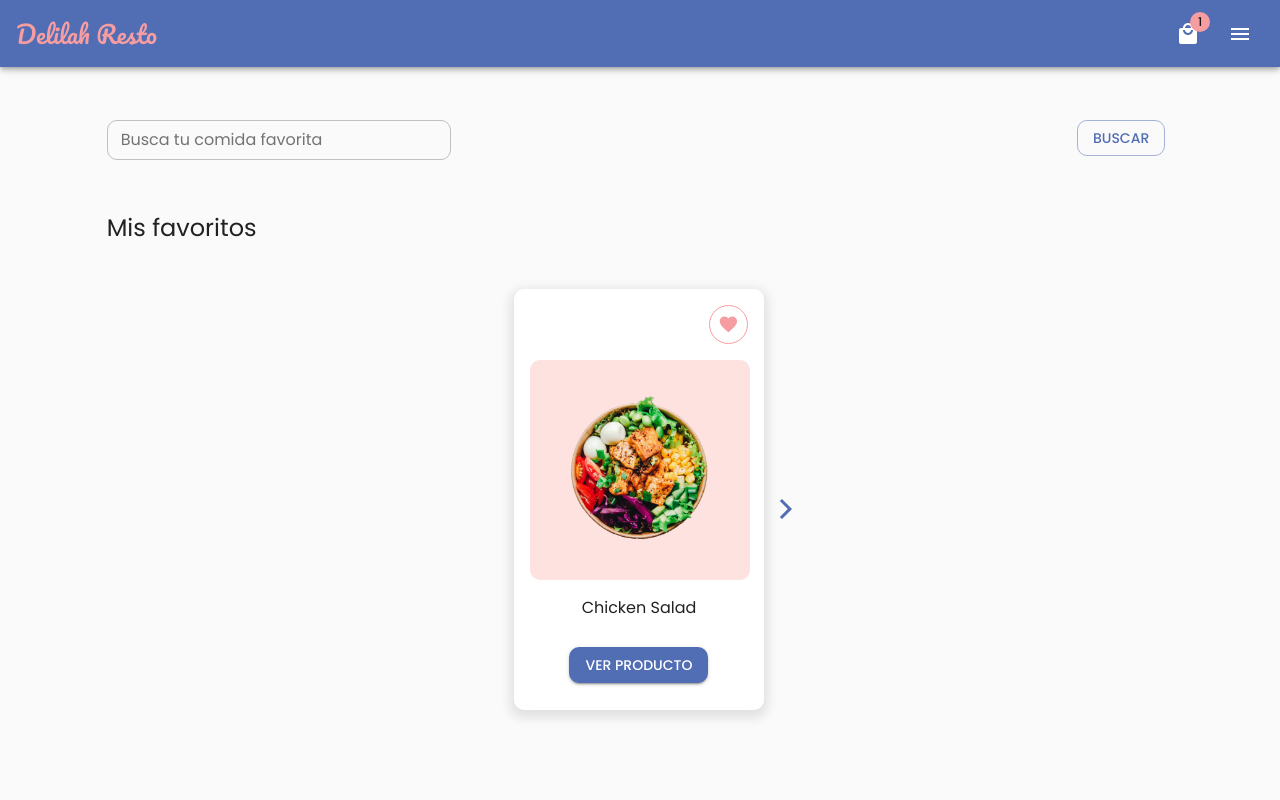
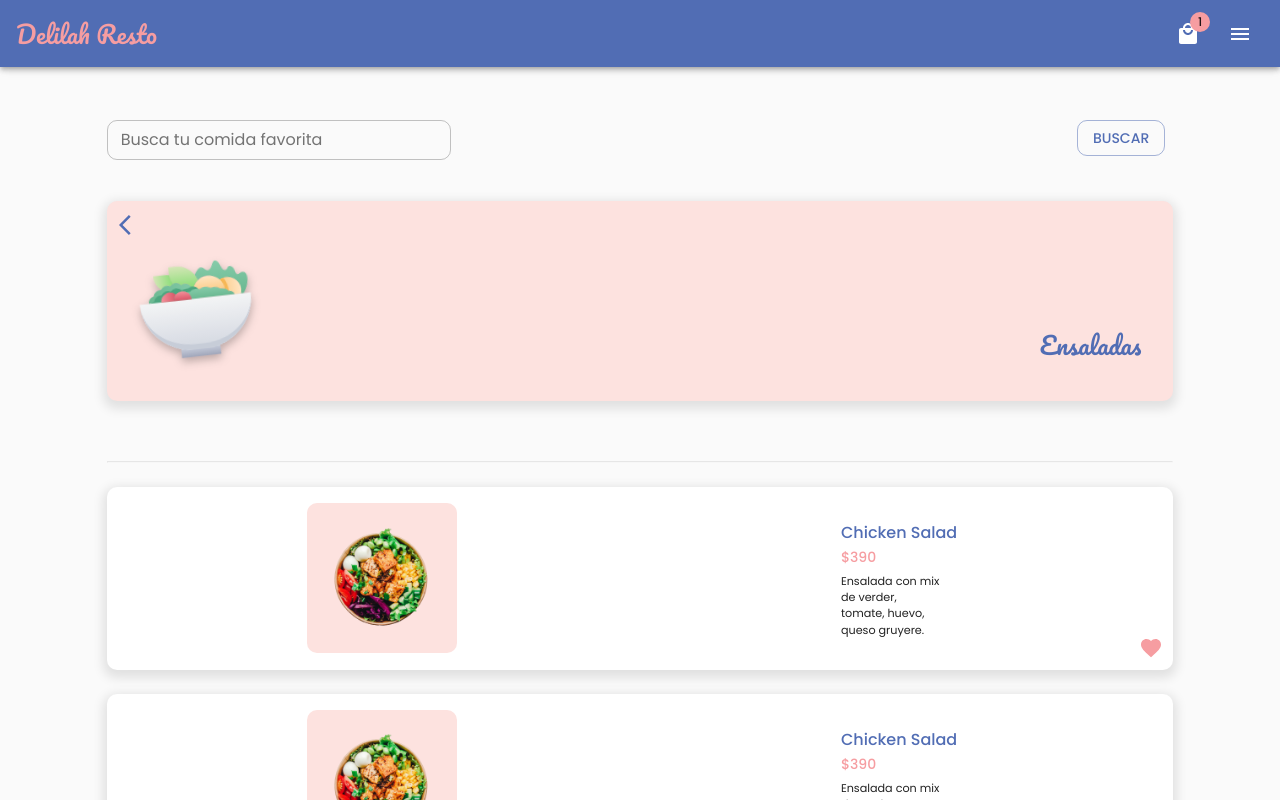
Before and after one commit to ludmila-niec/frontend_delilah_resto, a React (Create React App) app: page / in a window 1280 px wide. Shown: the top 800 px of the page. Built offline with nearby package versions, Linux system fonts and the light colour scheme.

Commit message:
category layout

```diff
--- a/src/App.js
+++ b/src/App.js
@@ -2,6 +2,7 @@ import React from "react";
 import Welcome from "./pages/Welcome";
 import Register from "./pages/Register";
 import Home from "./pages/Home";
+import Category from "./pages/Category";
 import { CssBaseline } from "@material-ui/core";
 import { ThemeProvider } from "@material-ui/core/styles";
 import { theme } from "./theme/theme";
@@ -13,7 +14,8 @@ function App() {
                 <CssBaseline />
                 {/* <Welcome /> */}
                 {/* <Register /> */}
-                <Home />
+                {/* <Home /> */}
+                <Category />
             </ThemeProvider>
         </div>
     );
--- /dev/null
+++ b/src/components/Category/CategoryCard.js
@@ -0,0 +1,73 @@
+import React from "react";
+import {
+    Card,
+    CardContent,
+    CardMedia,
+    IconButton,
+    Typography,
+} from "@material-ui/core";
+import { ArrowBackIos } from "@material-ui/icons";
+
+import { makeStyles } from "@material-ui/core/styles";
+import saladCategory from "../../assets/foodIllustration/Salad.svg";
+
+const useStyles = makeStyles((theme) => ({
+    cardContainer: {
+        height: "200px",
+        padding: "1rem",
+        margin: "1.3rem 0",
+        backgroundColor: theme.palette.secondaryLighter.main,
+        boxShadow: "0px 4px 11px 4px rgba(0, 0, 0, 0.1)",
+        position: "relative",
+    },
+    icon: {
+        position: "absolute",
+        left: 0,
+        top: 0,
+    },
+    foodCategory: {
+        height: "115px",
+        width: "115px",
+        margin: "0 0 0.5rem 1rem",
+        filter: "drop-shadow(0px 4px 4px rgba(0, 0, 0, 0.25))",
+        transform: "translateY(-10px) rotateZ(-6.5deg)",
+    },
+    cardItems: {
+        height: "100%",
+        display: "flex",
+        alignItems: "flex-end",
+        justifyContent: "space-between",
+    },
+    root: {
+        padding: 0,
+    },
+}));
+
+const CategoryCard = () => {
+    const classes = useStyles();
+    return (
+        <Card elevation={0} className={classes.cardContainer}>
+            <IconButton className={classes.icon}>
+                <ArrowBackIos color="primary" />
+            </IconButton>
+            <div className={classes.cardItems}>
+                <CardMedia
+                    image={saladCategory}
+                    title="ensalada"
+                    className={classes.foodCategory}
+                />
+                <CardContent>
+                    <Typography
+                        variant="h4"
+                        color="primary"
+                        className={classes.root}
+                    >
+                        Ensaladas
+                    </Typography>
+                </CardContent>
+            </div>
+        </Card>
+    );
+};
+
+export default CategoryCard;
--- /dev/null
+++ b/src/components/Category/ProductItem.js
@@ -0,0 +1,101 @@
+import React from "react";
+import {
+    Card,
+    CardContent,
+    CardMedia,
+    CardActionArea,
+    Typography,
+} from "@material-ui/core";
+import { Favorite } from "@material-ui/icons";
+import saladImg from "../../assets/ensalada.png";
+import { makeStyles } from "@material-ui/core/styles";
+
+const useStyles = makeStyles((theme) => ({
+    container: {
+        minHeight: 350,
+        padding: "1rem",
+        margin: "1.5rem 0",
+        boxShadow: '"0px 4px 11px 4px rgba(0, 0, 0, 0.1)',
+        position: "relative",
+    },
+    cardContent: {
+        display: "flex",
+        justifyContent: "space-around",
+        alignItems: "center",
+    },
+    background: {
+        height: "150px",
+        width: "150px",
+        borderRadius: theme.shape.borderRadius,
+        display: "flex",
+        alignItems: "center",
+        justifyContent: "center",
+        backgroundColor: theme.palette.secondaryLighter.main,
+    },
+    productImg: {
+        height: "90%",
+        width: "90%",
+    },
+    productData: {
+        alignSelf: "flex-start",
+    },
+    productTitle: {
+        fontWeight: 500,
+    },
+    productDescription: {
+        maxWidth: "100px",
+        fontSize: "0.7rem",
+        overflow: "hidden",
+    },
+    icon: {
+        position: "absolute",
+        right: "10px",
+        bottom: "10px",
+    },
+}));
+const ProductItem = () => {
+    const classes = useStyles();
+    return (
+        <Card
+            elevation={0}
+            className={classes.container}
+            style={{ boxShadow: "0px 4px 11px 4px rgba(0, 0, 0, 0.1)" }}
+        >
+            <CardActionArea className={classes.cardContent}>
+                <div className={classes.background}>
+                    <CardMedia
+                        image={saladImg}
+                        title="chicken salad"
+                        className={classes.productImg}
+                    />
+                </div>
+                <CardContent className={classes.productData}>
+                    <Typography
+                        variant="subtitle1"
+                        color="primary"
+                        className={classes.productTitle}
+                    >
+                        Chicken Salad
+                    </Typography>
+                    <Typography
+                        variant="subtitle2"
+                        color="secondary"
+                        gutterBottom
+                    >
+                        $390
+                    </Typography>
+                    <Typography
+                        variant="body2"
+                        className={classes.productDescription}
+                    >
+                        Ensalada con mix de verder, tomate, huevo, queso
+                        gruyere.
+                    </Typography>
+                </CardContent>
+            </CardActionArea>
+            <Favorite color="secondary" className={classes.icon} />
+        </Card>
+    );
+};
+
+export default ProductItem;
--- /dev/null
+++ b/src/components/Category/ProductList.js
@@ -0,0 +1,22 @@
+import React from "react";
+import ProductItem from "./ProductItem";
+import { makeStyles } from "@material-ui/core/styles";
+
+const useStyles = makeStyles((theme) => ({
+    container: {
+        margin: "2rem 0",
+    },
+}));
+const ProductList = () => {
+    const classes = useStyles();
+    return (
+        <div className={classes.container}>
+            <hr style={{ opacity: "0.2" }} />
+            <ProductItem />
+            <ProductItem />
+            <ProductItem />
+        </div>
+    );
+};
+
+export default ProductList;
--- /dev/null
+++ b/src/components/Layout.js
@@ -0,0 +1,25 @@
+import React from "react";
+import NavBar from "./Navbar";
+import Footer from "./Footer";
+import { Grid } from "@material-ui/core";
+
+const Layout = ({ children }) => {
+    return (
+        <div style={{ minHeight: "100vh" }}>
+            <NavBar />
+            <div style={{ marginTop: "7rem" }} />
+            <main>
+                <Grid container>
+                    <Grid item xs={1} />
+                    <Grid item container direction="column" xs={10}>
+                        {children}
+                    </Grid>
+                    <Grid item xs={1} />
+                </Grid>
+            </main>
+            <Footer />
+        </div>
+    );
+};
+
+export default Layout;
--- /dev/null
+++ b/src/pages/Category.js
@@ -0,0 +1,17 @@
+import React from "react";
+import Layout from "../components/Layout";
+import SearchBox from "../components/shop/SearchBox";
+import CategoryCard from "../components/Category/CategoryCard";
+import ProductList from "../components/Category/ProductList";
+
+const Category = () => {
+    return (
+        <Layout>
+            <SearchBox />
+            <CategoryCard />
+            <ProductList />
+        </Layout>
+    );
+};
+
+export default Category;
--- a/src/pages/Home.js
+++ b/src/pages/Home.js
@@ -1,27 +1,16 @@
 import React from "react";
-import NavBar from "../components/Navbar";
+import Layout from "../components/Layout";
 import SearchBox from "../components/shop/SearchBox";
 import FavSection from "../components/shop/Favorite/FavSection";
 import CategoriesSection from "../components/shop/Category/CategoriesSection";
-import Footer from "../components/Footer";
-import { Grid } from "@material-ui/core";
 
 const Home = () => {
     return (
-        <div>
-            <NavBar />
-            <div style={{ marginTop: "7rem" }} />
-            <Grid container>
-                <Grid item xs={1} />
-                <Grid item container direction="column" xs={10}>
-                    <SearchBox />
-                    <FavSection />
-                    <CategoriesSection />
-                </Grid>
-                <Grid item xs={1} />
-                <Footer />
-            </Grid>
-        </div>
+        <Layout>
+            <SearchBox />
+            <FavSection />
+            <CategoriesSection />
+        </Layout>
     );
 };
 
```
